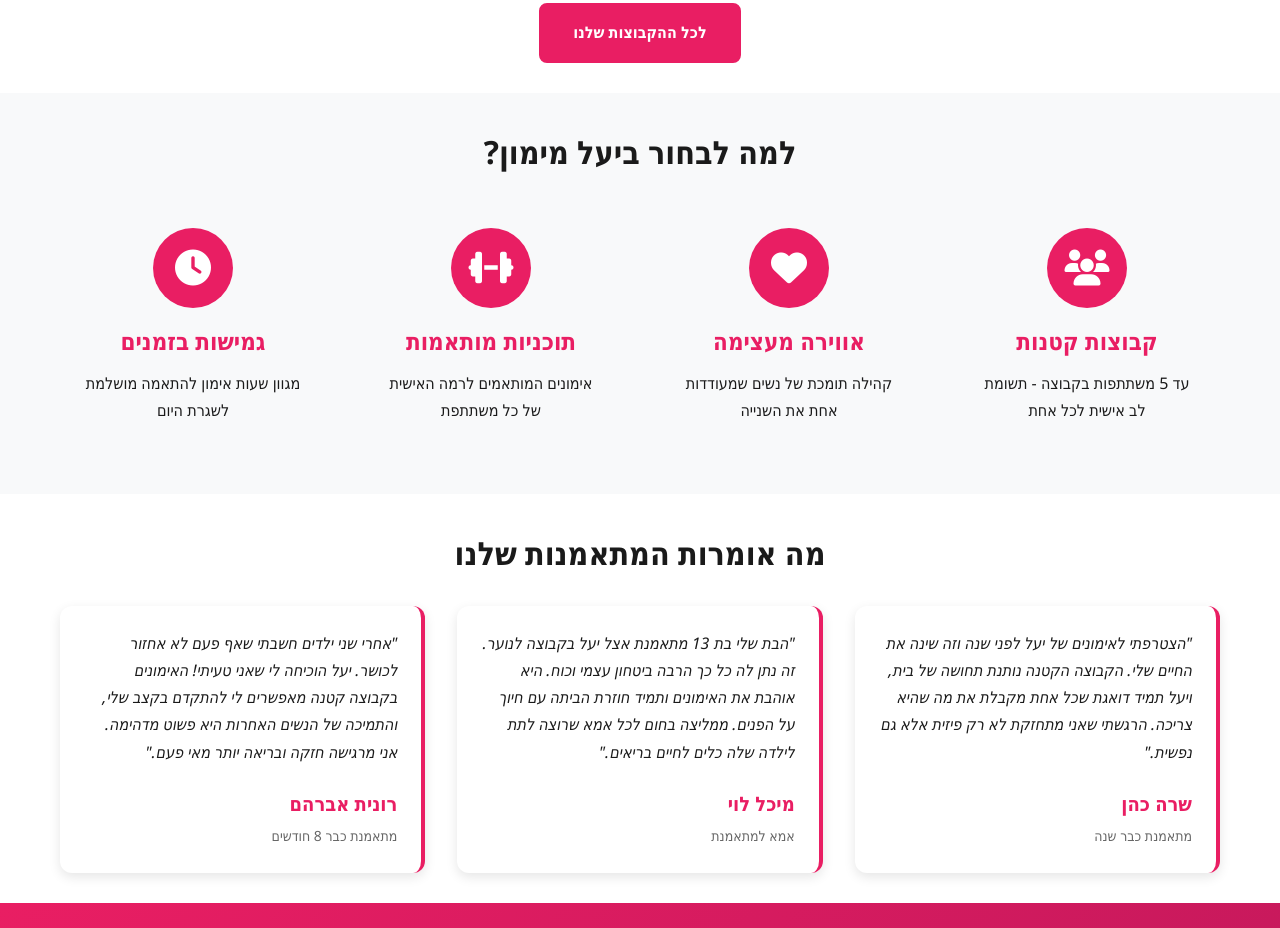
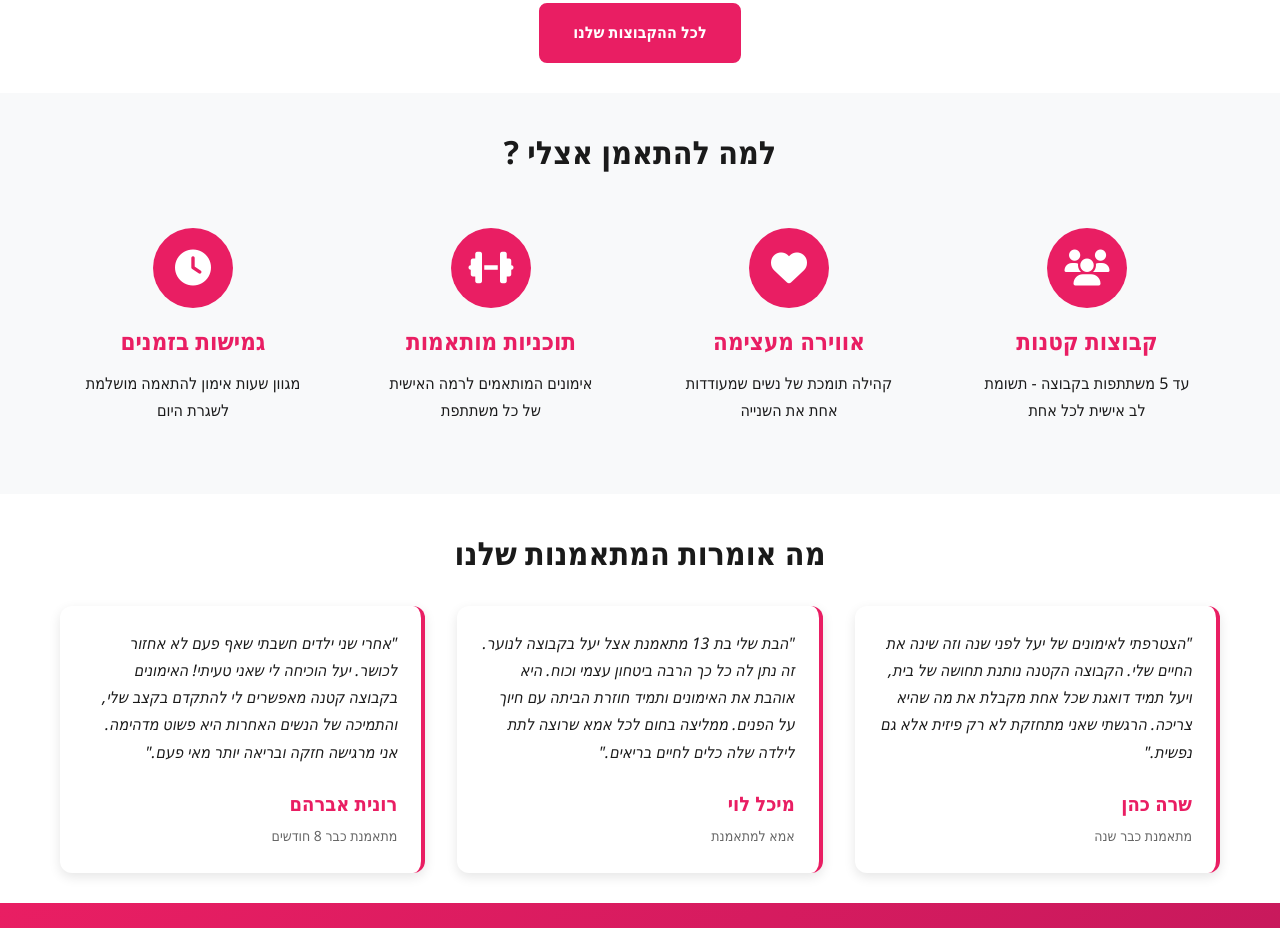
Before and after one commit to slipwoker/zappy-website-866b02f7-ad43-430a-8016-30fa7403971b, a plain HTML site: page index.html in a window 1280 px wide. Shown: the part 1636-2564 px from the top of the page. Drawn offline with Linux system fonts and the light colour scheme; no server answers.

Commit message:
Update text content: "למה לבחור ביעל מימון?" → "למה להתאמן אצלי ?"

```diff
--- a/index.html
+++ b/index.html
@@ -370,7 +370,7 @@
 
     <section class="why-us">
         <div class="container">
-            <h2>למה לבחור ביעל מימון?</h2>
+            <h2>למה להתאמן אצלי ?</h2>
             <div class="features-grid">
                 <div class="feature-item">
                     <div class="feature-icon">
```
Also changed, not shown: public/index.html (+1 -1 lines).
